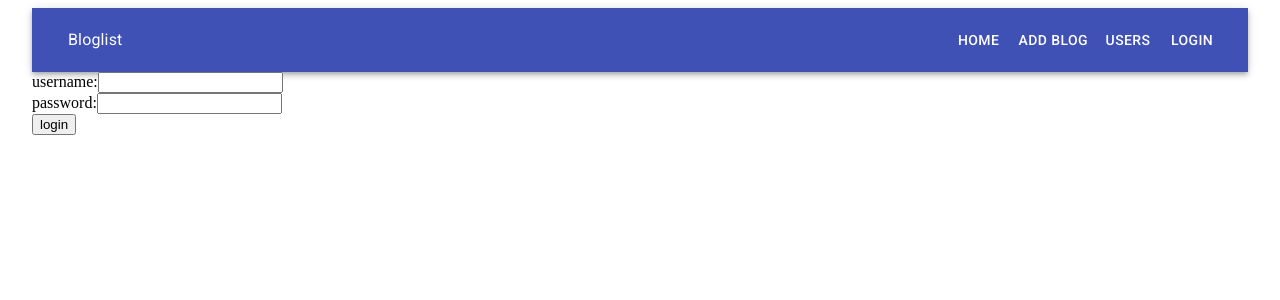
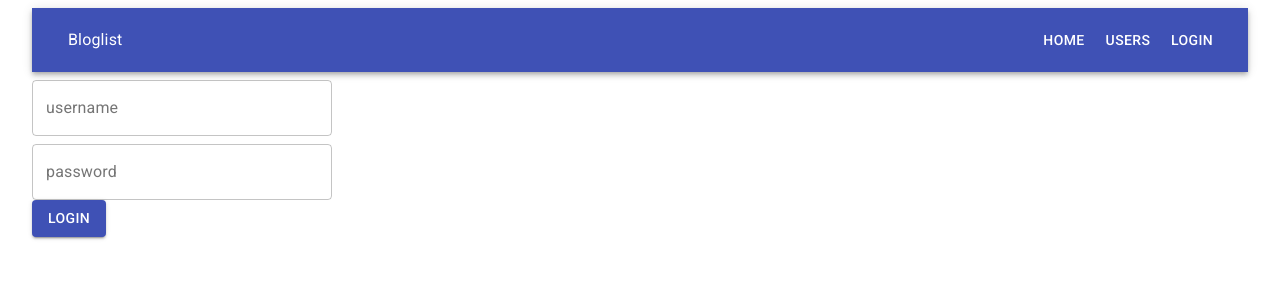
Before and after one commit to JaNord/bloglist-ui, a React (Create React App) app: page /login in a window 1280 px wide. Shown: the top 300 px of the page. Built offline with nearby package versions, Linux system fonts and the light colour scheme; no server answers.

Commit message:
update login functionality

```diff
--- a/src/components/BlogForm.js
+++ b/src/components/BlogForm.js
@@ -26,7 +26,7 @@ const BlogForm = () => {
   const useStyles = makeStyles((theme) => ({
     root: {
       '& .MuiTextField-root': {
-        paddingTop: theme.spacing(1),
+        marginTop: theme.spacing(1),
         width: 750,
       },
     },
--- a/src/components/Login.js
+++ b/src/components/Login.js
@@ -1,6 +1,9 @@
 import React, { useState } from 'react'
 import { useDispatch } from 'react-redux'
 import { useHistory } from 'react-router-dom'
+
+import { Button, TextField } from '@material-ui/core'
+import { makeStyles } from '@material-ui/core/styles'
 
 import loginService from '../services/login'
 import blogService from '../services/blogs'
@@ -35,29 +38,40 @@ const Login = () => {
     }
   }
 
+  const useStyles = makeStyles((theme) => ({
+    root: {
+      '& .MuiTextField-root': {
+        marginTop: theme.spacing(1),
+        width: 300,
+      },
+    },
+  }))
+
+  const classes = useStyles()
+
   return (
-    <form onSubmit={ login }>
+    <form className={ classes.root } onSubmit={ login }>
       <div>
-              username:
-        <input
-          id='username'
-          type='text'
+        <TextField
+          variant='outlined'
+          label='username'
           value={ username }
-          name='Username'
-          onChange={ ({ target }) => setUsername(target.value)}>
-        </input>
+          onChange={({ target }) => setUsername(target.value)}></TextField>
       </div>
       <div>
-              password:
-        <input
-          id='password'
+        <TextField
+          variant='outlined'
           type='password'
+          label='password'
           value={ password }
-          name='Password'
-          onChange={ ({ target }) => setPassword(target.value)}>
-        </input>
+          onChange={({ target }) => setPassword(target.value)}></TextField>
       </div>
-      <button id='loginButton' type='submit'>login</button>
+      <Button
+        type='submit'
+        variant="contained"
+        color="primary">
+          login
+      </Button>
     </form>
   )}
 
--- a/src/components/Navbar.js
+++ b/src/components/Navbar.js
@@ -7,11 +7,18 @@ import {
   Button,
   Typography
 } from '@material-ui/core'
-import { useSelector } from 'react-redux'
+import { useSelector, useDispatch } from 'react-redux'
+import { removeUser } from '../reducers/userReducer'
 
 const Navbar = () => {
 
   const user = useSelector(state => state.user)
+  const dispatch = useDispatch()
+
+  const logOut = () => {
+    dispatch(removeUser())
+  }
+
   return (
     <AppBar position="static">
       <Toolbar >
@@ -23,14 +30,19 @@ const Navbar = () => {
         <Button color="inherit" component={ Link } to='/'>
           home
         </Button>
-        <Button color="inherit" component={ Link } to='/newBlog'>
-          add blog
-        </Button>
         <Button color="inherit" component={ Link } to='/users'>
           users
         </Button>
         {user
-          ? <em>{ user.name } logged in</em>
+          ? <div>
+            <Button color="inherit" component={ Link } to='/newBlog'>
+              add blog
+            </Button>
+
+            <em>{ user.name } logged in</em>
+
+            <Button color='inherit' onClick={ logOut }>Log out</Button>
+          </div>
           :
           <Button color="inherit" component={ Link } to="/login">
               login
```
